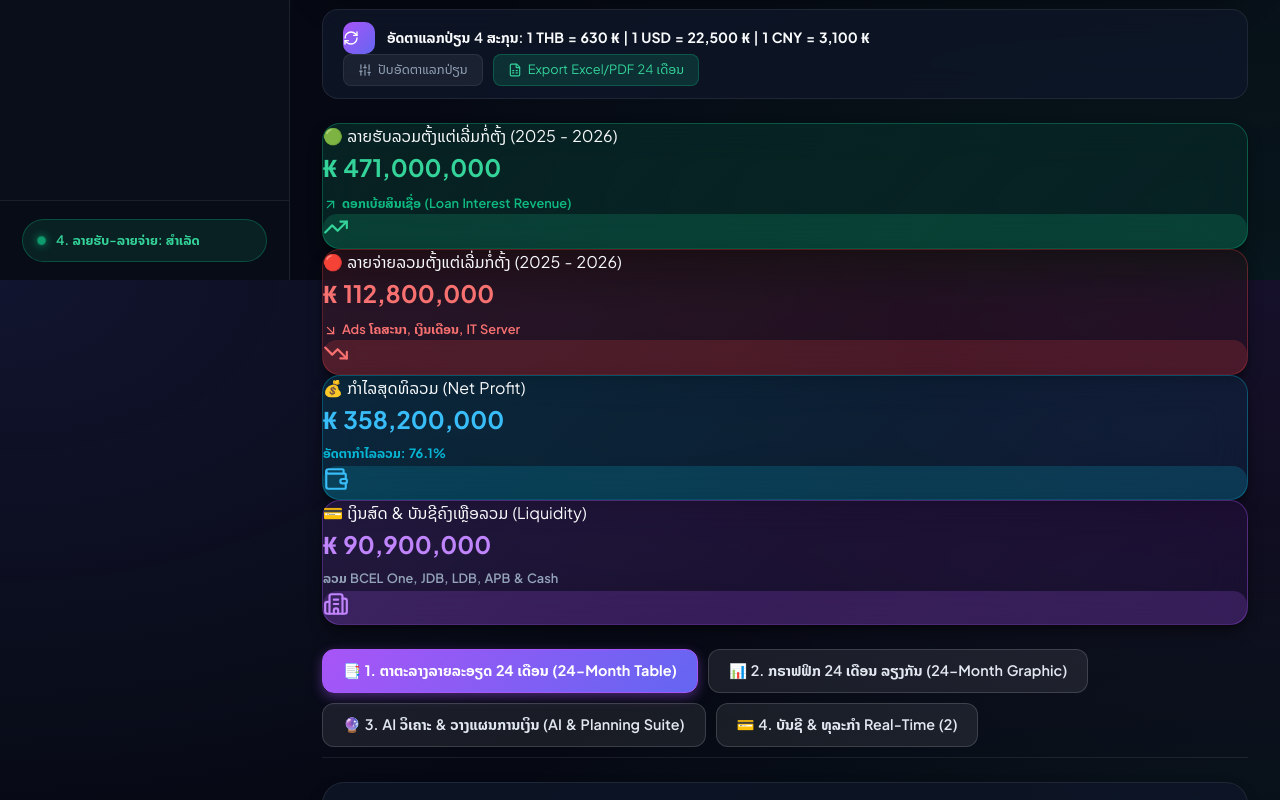
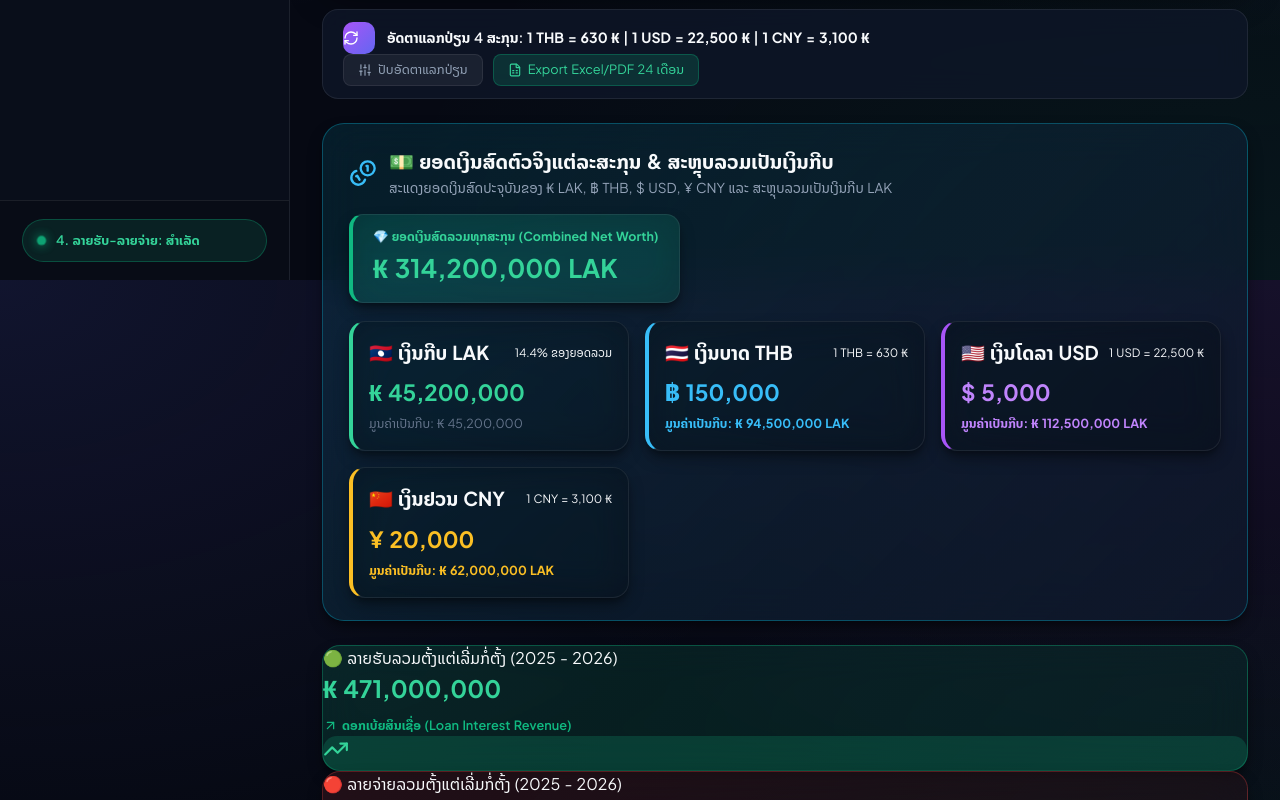
Before and after one commit to ibankonlinefree24h-svg/lao-financial-app, a React (Vite) app: page / in a window 1280 px wide. Shown: the part 520-1320 px from the top of the page. Built offline with nearby package versions, Linux system fonts and the light colour scheme.

Commit message:
Add 4-Currency Real Current Balances and Combined LAK Net Worth Master Card to Income & Expense system

```diff
--- a/src/components/IncomeExpenseView.jsx
+++ b/src/components/IncomeExpenseView.jsx
@@ -49,7 +49,8 @@ import {
   Cpu,
   Sun,
   PiggyBank,
-  Briefcase
+  Briefcase,
+  Coins
 } from 'lucide-react';
 import {
   defaultExchangeRates,
@@ -61,7 +62,8 @@ import {
   financialForecastData,
   aiTaxAndHealthData,
   seasonalTrendsData,
-  investmentPlanningFunds
+  investmentPlanningFunds,
+  multiCurrencyRealBalances
 } from '../data/mockIncomeExpenses';
 import ReceiptModal from './ReceiptModal';
 
@@ -104,8 +106,6 @@ export default function IncomeExpenseView({
     if (m.income > maxIncomeVal) maxIncomeVal = m.income;
   });
 
-  const totalWalletLiquidityLAK = initialWallets.reduce((sum, w) => sum + w.balanceLAK, 0);
-
   const handleSaveRates = () => {
     setRates({
       ...rates,
@@ -134,7 +134,7 @@ export default function IncomeExpenseView({
 
   return (
     <div style={{ display: 'flex', flexDirection: 'column', gap: '24px' }}>
-      {/* 👑 1. ULTRA-LUXURY EXECUTIVE COMMAND HERO HEADER */}
+      {/* 👑 1. EXECUTIVE COMMAND HERO HEADER & INSTANT ACTION BAR */}
       <div
         className="glass-panel"
         style={{
@@ -172,7 +172,7 @@ export default function IncomeExpenseView({
               ⚡ ລະບົບບໍລິຫານ ລາຍຮັບ-ລາຍຈ່າຍ (Executive Financial Center)
             </h2>
             <p style={{ fontSize: '0.85rem', color: 'var(--text-secondary)', margin: '2px 0 0' }}>
-              ຕິດຕາມລາຍຮັບດອກເບ້ຍສິນເຊື່ອ, ລາຍຈ່າຍ, ເຄື່ອງມື AI ວິເຄາະ ແລະ ວາງແຜນການເງິນຄົບວົງຈອນ
+              ຕິດຕາມລາຍຮັບດອກເບ້ຍສິນເຊື່ອ, ລາຍຈ່າຍ, ຍອດເງິນສົດ 4 ສະກຸນ ແລະ ສະຫຼຸບລວມເປັນເງິນກີບ
             </p>
           </div>
         </div>
@@ -238,7 +238,7 @@ export default function IncomeExpenseView({
         </div>
       </div>
 
-      {/* 2. Exchange Rate Bar */}
+      {/* 2. Exchange Rate Banner */}
       <div
         className="exchange-rate-banner"
         style={{
@@ -327,7 +327,80 @@ export default function IncomeExpenseView({
         </div>
       </div>
 
-      {/* 3. Executive KPI Cards */}
+      {/* 🌟 3. REAL MULTI-CURRENCY CASH BALANCES & COMBINED LAK NET WORTH BANNER */}
+      <div className="glass-panel" style={{ padding: '22px 26px', borderRadius: '22px', background: 'linear-gradient(135deg, rgba(6, 182, 212, 0.12), rgba(15, 23, 42, 0.9))', border: '1px solid rgba(6, 182, 212, 0.35)' }}>
+        <div style={{ display: 'flex', justifyContent: 'space-between', alignItems: 'center', marginBottom: '18px', flexWrap: 'wrap', gap: '14px' }}>
+          <div style={{ display: 'flex', alignItems: 'center', gap: '12px' }}>
+            <Coins size={28} color="#38bdf8" />
+            <div>
+              <h3 style={{ fontSize: '1.25rem', fontWeight: 800 }}>💵 ຍອດເງິນສົດຕົວຈິງແຕ່ລະສະກຸນ & ສະຫຼຸບລວມເປັນເງິນກີບ</h3>
+              <p style={{ fontSize: '0.85rem', color: 'var(--text-secondary)' }}>
+                ສະແດງຍອດເງິນສົດປະຈຸບັນຂອງ ₭ LAK, ฿ THB, $ USD, ¥ CNY ແລະ ສະຫຼຸບລວມເປັນເງິນກີບ LAK
+              </p>
+            </div>
+          </div>
+
+          <div className="glass-panel" style={{ padding: '12px 20px', background: 'rgba(16, 185, 129, 0.15)', borderLeft: '4px solid #10b981', borderRadius: '14px' }}>
+            <div style={{ fontSize: '0.78rem', color: '#34d399', fontWeight: 700 }}>💎 ຍອດເງິນສົດລວມທຸກສະກຸນ (Combined Net Worth)</div>
+            <h2 style={{ fontSize: '1.6rem', color: '#34d399', margin: '2px 0 0', fontWeight: 800 }}>
+              ₭ {multiCurrencyRealBalances.totalCombinedLAK.toLocaleString()} LAK
+            </h2>
+          </div>
+        </div>
+
+        {/* 4 Currency Real Balance Cards Grid */}
+        <div style={{ display: 'grid', gridTemplateColumns: 'repeat(auto-fit, minmax(220px, 1fr))', gap: '16px' }}>
+          {/* LAK Card */}
+          <div className="glass-panel" style={{ padding: '16px', background: 'rgba(0,0,0,0.25)', borderLeft: '4px solid #34d399', borderRadius: '16px' }}>
+            <div style={{ display: 'flex', justifyContent: 'space-between', alignItems: 'center' }}>
+              <span style={{ fontSize: '1.2rem', fontWeight: 800 }}>{multiCurrencyRealBalances.lak.flag} ເງິນກີບ LAK</span>
+              <span className="tag tag-emerald" style={{ fontSize: '0.72rem' }}>{multiCurrencyRealBalances.lak.percentOfTotal}% ຂອງຍອດລວມ</span>
+            </div>
+            <h3 style={{ fontSize: '1.4rem', color: '#34d399', margin: '8px 0 2px', fontWeight: 800 }}>
+              ₭ {multiCurrencyRealBalances.lak.amount.toLocaleString()}
+            </h3>
+            <div style={{ fontSize: '0.78rem', color: 'var(--text-muted)' }}>ມູນຄ່າເປັນກີບ: ₭ {multiCurrencyRealBalances.lak.lakEquivalent.toLocaleString()}</div>
+          </div>
+
+          {/* THB Card */}
+          <div className="glass-panel" style={{ padding: '16px', background: 'rgba(0,0,0,0.25)', borderLeft: '4px solid #38bdf8', borderRadius: '16px' }}>
+            <div style={{ display: 'flex', justifyContent: 'space-between', alignItems: 'center' }}>
+              <span style={{ fontSize: '1.2rem', fontWeight: 800 }}>{multiCurrencyRealBalances.thb.flag} ເງິນບາດ THB</span>
+              <span className="tag tag-blue" style={{ fontSize: '0.72rem' }}>1 THB = {rates.thbToLak} ₭</span>
+            </div>
+            <h3 style={{ fontSize: '1.4rem', color: '#38bdf8', margin: '8px 0 2px', fontWeight: 800 }}>
+              ฿ {multiCurrencyRealBalances.thb.amount.toLocaleString()}
+            </h3>
+            <div style={{ fontSize: '0.78rem', color: '#38bdf8', fontWeight: 700 }}>ມູນຄ່າເປັນກີບ: ₭ {multiCurrencyRealBalances.thb.lakEquivalent.toLocaleString()} LAK</div>
+          </div>
+
+          {/* USD Card */}
+          <div className="glass-panel" style={{ padding: '16px', background: 'rgba(0,0,0,0.25)', borderLeft: '4px solid #a855f7', borderRadius: '16px' }}>
+            <div style={{ display: 'flex', justifyContent: 'space-between', alignItems: 'center' }}>
+              <span style={{ fontSize: '1.2rem', fontWeight: 800 }}>{multiCurrencyRealBalances.usd.flag} ເງິນໂດລາ USD</span>
+              <span className="tag tag-purple" style={{ fontSize: '0.72rem' }}>1 USD = {rates.usdToLak.toLocaleString()} ₭</span>
+            </div>
+            <h3 style={{ fontSize: '1.4rem', color: '#c084fc', margin: '8px 0 2px', fontWeight: 800 }}>
+              $ {multiCurrencyRealBalances.usd.amount.toLocaleString()}
+            </h3>
+            <div style={{ fontSize: '0.78rem', color: '#c084fc', fontWeight: 700 }}>ມູນຄ່າເປັນກີບ: ₭ {multiCurrencyRealBalances.usd.lakEquivalent.toLocaleString()} LAK</div>
+          </div>
+
+          {/* CNY Card */}
+          <div className="glass-panel" style={{ padding: '16px', background: 'rgba(0,0,0,0.25)', borderLeft: '4px solid #fbbf24', borderRadius: '16px' }}>
+            <div style={{ display: 'flex', justifyContent: 'space-between', alignItems: 'center' }}>
+              <span style={{ fontSize: '1.2rem', fontWeight: 800 }}>{multiCurrencyRealBalances.cny.flag} ເງິນຢວນ CNY</span>
+              <span className="tag tag-gold" style={{ fontSize: '0.72rem' }}>1 CNY = {rates.cnyToLak.toLocaleString()} ₭</span>
+            </div>
+            <h3 style={{ fontSize: '1.4rem', color: '#fbbf24', margin: '8px 0 2px', fontWeight: 800 }}>
+              ¥ {multiCurrencyRealBalances.cny.amount.toLocaleString()}
+            </h3>
+            <div style={{ fontSize: '0.78rem', color: '#fbbf24', fontWeight: 700 }}>ມູນຄ່າເປັນກີບ: ₭ {multiCurrencyRealBalances.cny.lakEquivalent.toLocaleString()} LAK</div>
+          </div>
+        </div>
+      </div>
+
+      {/* 4. Executive KPI Cards */}
       <div className="preview-grid" style={{ margin: 0 }}>
         <div className="glass-panel kpi-card" style={{ background: 'linear-gradient(135deg, rgba(16, 185, 129, 0.15), rgba(5, 150, 105, 0.1))', borderColor: 'rgba(16, 185, 129, 0.35)', borderRadius: '18px' }}>
           <div className="kpi-info">
@@ -371,9 +444,9 @@ export default function IncomeExpenseView({
         <div className="glass-panel kpi-card" style={{ background: 'linear-gradient(135deg, rgba(168, 85, 247, 0.15), rgba(126, 34, 206, 0.1))', borderColor: 'rgba(168, 85, 247, 0.35)', borderRadius: '18px' }}>
           <div className="kpi-info">
             <p>💳 ເງິນສົດ & ບັນຊີຄົງເຫຼືອລວມ (Liquidity)</p>
-            <h3 style={{ color: '#c084fc', fontSize: '1.5rem', fontWeight: 800 }}>₭ {totalWalletLiquidityLAK.toLocaleString()}</h3>
+            <h3 style={{ color: '#c084fc', fontSize: '1.5rem', fontWeight: 800 }}>₭ {multiCurrencyRealBalances.totalCombinedLAK.toLocaleString()}</h3>
             <span style={{ fontSize: '0.8rem', color: 'var(--text-secondary)', marginTop: '6px', fontWeight: 600 }}>
-              ລວມ BCEL One, JDB, LDB, APB & Cash
+              ລວມ ₭, ฿, $, ¥ ເປັນເງິນກີບ LAK
             </span>
           </div>
           <div className="kpi-icon" style={{ background: 'rgba(168, 85, 247, 0.2)', color: '#c084fc', borderRadius: '14px' }}>
@@ -382,7 +455,7 @@ export default function IncomeExpenseView({
         </div>
       </div>
 
-      {/* 4. Sleek Categorized Sub-Tab Navigation Bar */}
+      {/* 5. Sleek Categorized Sub-Tab Navigation Bar */}
       <div style={{ display: 'flex', flexDirection: 'column', gap: '12px' }}>
         <div style={{ display: 'flex', gap: '10px', borderBottom: '1px solid var(--border-color)', paddingBottom: '10px', flexWrap: 'wrap' }}>
           <button
@@ -571,7 +644,7 @@ export default function IncomeExpenseView({
             </div>
           </div>
 
-          <div style={{ display: 'flex', justifyContent: 'space-between', alignItems: 'flex-end', height: '330px', padding: '26px 16px 16px', background: 'rgba(0,0,0,0.35)', borderRadius: '16px', gap: '6px', overflowX: 'auto', border: '1px solid var(--border-color)' }}>
+          <div style={{ display: 'flex', justifyContent: 'space-between', alignItems: 'flex-end', height: '330px', padding: '26px 16px 16px', background: 'rgba(0,0,0,0.35)', borderRadius: '14px', gap: '6px', overflowX: 'auto', border: '1px solid var(--border-color)' }}>
             {continuous24Months.map((d, i) => {
               const incomeHeight = Math.max(12, Math.round((d.income / maxIncomeVal) * 100));
               const expenseHeight = Math.max(12, Math.round((d.expense / maxIncomeVal) * 100));
--- a/src/data/mockIncomeExpenses.js
+++ b/src/data/mockIncomeExpenses.js
@@ -1,4 +1,4 @@
-// Multi-Year Financial Dataset focused purely on Loan Interest Income & Direct Expenses (2025 - 2026)
+// Multi-Year Financial Dataset with Real 4-Currency Balances & Combined LAK Net Worth Summary
 
 export const defaultExchangeRates = {
   lak: 1,
@@ -19,6 +19,47 @@ export function convertToLAK(amount, currency, rates = defaultExchangeRates) {
   if (currUpper === 'RUB') return Math.round(amount * (rates.rubToLak || 275));
   return Math.round(amount);
 }
+
+// Actual Multi-Currency Cash & Bank Balances (4 Currencies)
+export const multiCurrencyRealBalances = {
+  lak: {
+    symbol: '₭',
+    currency: 'LAK',
+    amount: 45200000,
+    lakEquivalent: 45200000,
+    percentOfTotal: 14.4,
+    color: '#34d399',
+    flag: '🇱🇦'
+  },
+  thb: {
+    symbol: '฿',
+    currency: 'THB',
+    amount: 150000,
+    lakEquivalent: 94500000, // 150,000 * 630
+    percentOfTotal: 30.1,
+    color: '#38bdf8',
+    flag: '🇹🇭'
+  },
+  usd: {
+    symbol: '$',
+    currency: 'USD',
+    amount: 5000,
+    lakEquivalent: 112500000, // 5,000 * 22,500
+    percentOfTotal: 35.8,
+    color: '#a855f7',
+    flag: '🇺🇸'
+  },
+  cny: {
+    symbol: '¥',
+    currency: 'CNY',
+    amount: 20000,
+    lakEquivalent: 62000000, // 20,000 * 3,100
+    percentOfTotal: 19.7,
+    color: '#fbbf24',
+    flag: '🇨🇳'
+  },
+  totalCombinedLAK: 314200000 // 45.2M + 94.5M + 112.5M + 62M
+};
 
 // AI Tax & Financial Health Advisor Data
 export const aiTaxAndHealthData = {
```
